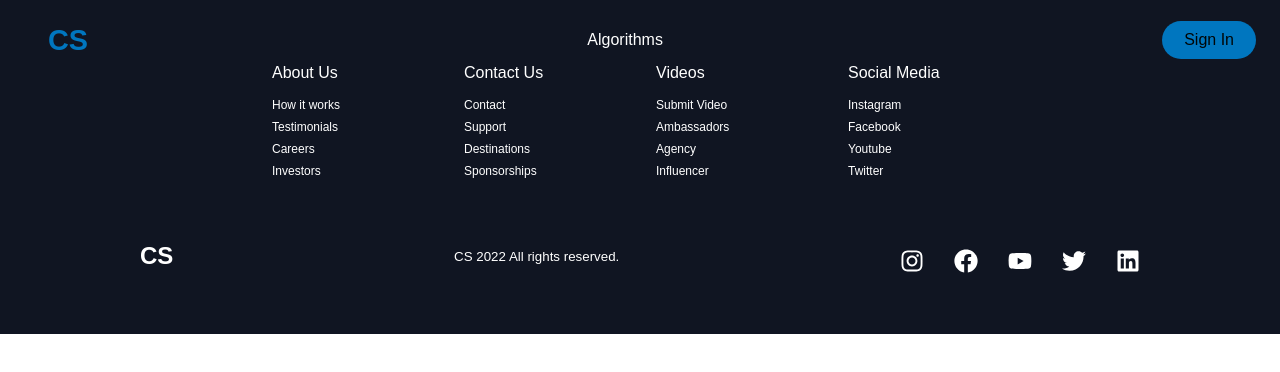
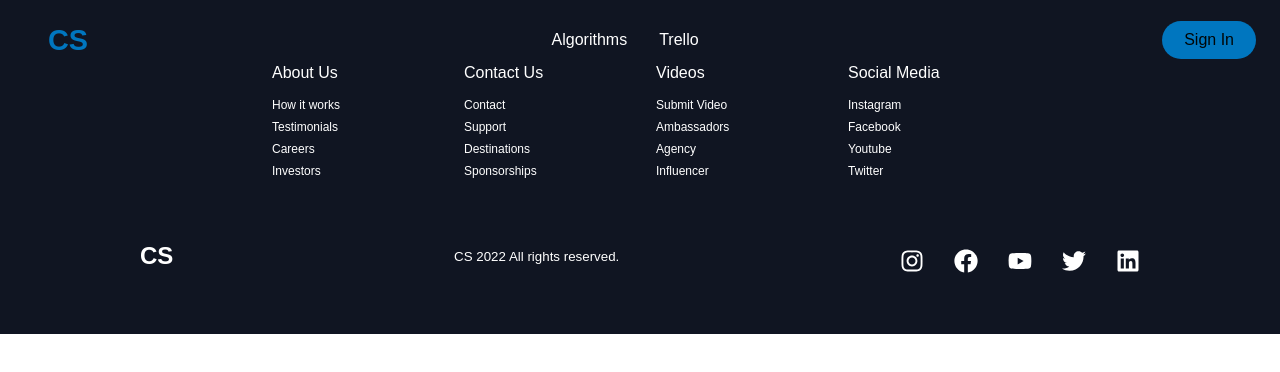
Before and after one commit to Elim-J/capstone-project, a React (Create React App) app: page /algorithms in a window 1280 px wide. Shown: the top 372 px of the page. Built offline with nearby package versions, Linux system fonts and the light colour scheme; a web font is replaced by a local one.

Commit message:
Trello Nav Element
Add Trello to nav bar and create new Trello page

```diff
--- a/src/App.js
+++ b/src/App.js
@@ -4,6 +4,7 @@ import { Routes, Route } from "react-router-dom";
 import Home from './pages/index'
 import SignIn from './pages/signin'
 import AlgorithmsHomePage from './pages/AlgorithmsHomePage';
+import Trello from './pages/Trello';
 
 function App() {
   return (
@@ -11,6 +12,7 @@ function App() {
       <Route path="/" element={<Home/>}/>
       <Route path="/signin" element={<SignIn/>}/>
       <Route path="/algorithms" element={<AlgorithmsHomePage/>}/>
+      <Route path="/trello" element={<Trello/>}/>
       </Routes>
   );
 }
--- a/src/components/GlobalNavBar/index.js
+++ b/src/components/GlobalNavBar/index.js
@@ -60,6 +60,17 @@ const Navbar = ({ toggle }) => {
                 >Algorithms</NavLinksPages>
               </NavItem>
 
+              <NavItem>
+                <NavLinksPages
+                  to='/trello'
+                  smooth={true}
+                  duration={500}
+                  spy={true}
+                  exact='false'
+                  offset={-80}
+                  activeClass='active'
+                >Trello</NavLinksPages>
+              </NavItem>
 
             </NavMenu>
 
--- a/src/components/HomePageNavbar/index.js
+++ b/src/components/HomePageNavbar/index.js
@@ -108,6 +108,18 @@ const Navbar = ({ toggle }) => {
                 >Algorithms</NavLinksPages>
               </NavItem>
 
+              <NavItem>
+                <NavLinksPages
+                  to='/trello'
+                  smooth={true}
+                  duration={500}
+                  spy={true}
+                  exact='false'
+                  offset={-80}
+                  activeClass='active'
+                >Trello</NavLinksPages>
+              </NavItem>
+
 
             </NavMenu>
 
--- /dev/null
+++ b/src/css/Trello.css
@@ -0,0 +1,4 @@
+.sc-TRNrF.rblaq {
+    margin-top: 0;
+    background-color: steelblue;
+}
--- /dev/null
+++ b/src/pages/Trello.js
@@ -0,0 +1,24 @@
+import React, {useState} from 'react';
+// import ReactDOM from 'react-dom';
+import Navbar from '../components/GlobalNavBar';
+import Sidebar from '../components/Sidebar';
+import '../css/Trello.css';
+
+
+export default function Trello(){
+
+    const [isOpen, setIsOpen] = useState(false)
+
+    const toggle = () => {
+        setIsOpen(!isOpen)
+    }
+
+    return(
+        <>
+            <Navbar toggle= {toggle}/>
+            <Sidebar isOpen={isOpen} toggle={toggle} />
+            {/* <Navbar /> */}
+            <h1>Hello World!</h1>
+        </>
+    )
+}
```
Also changed, not shown: src/components/Trello/index.js (added).
